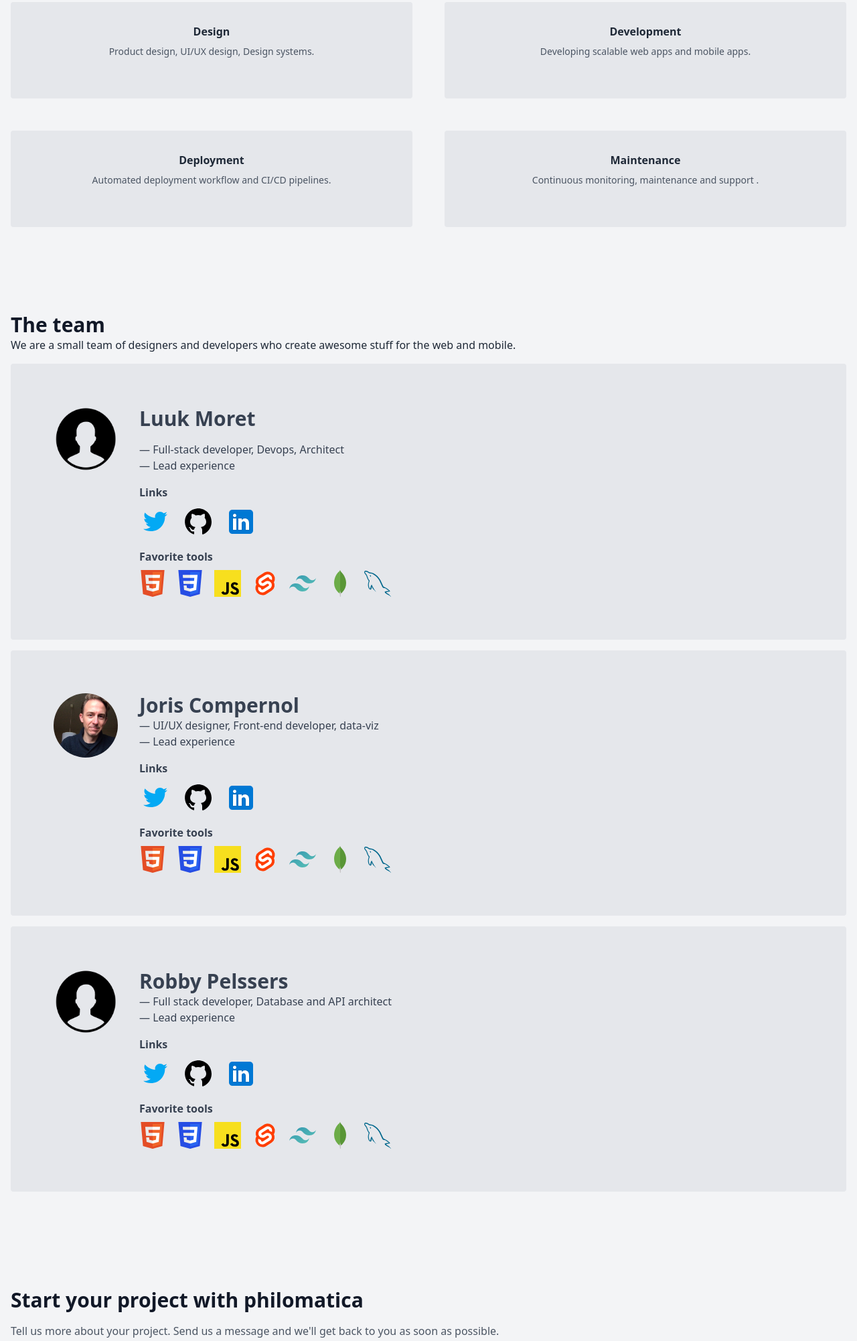
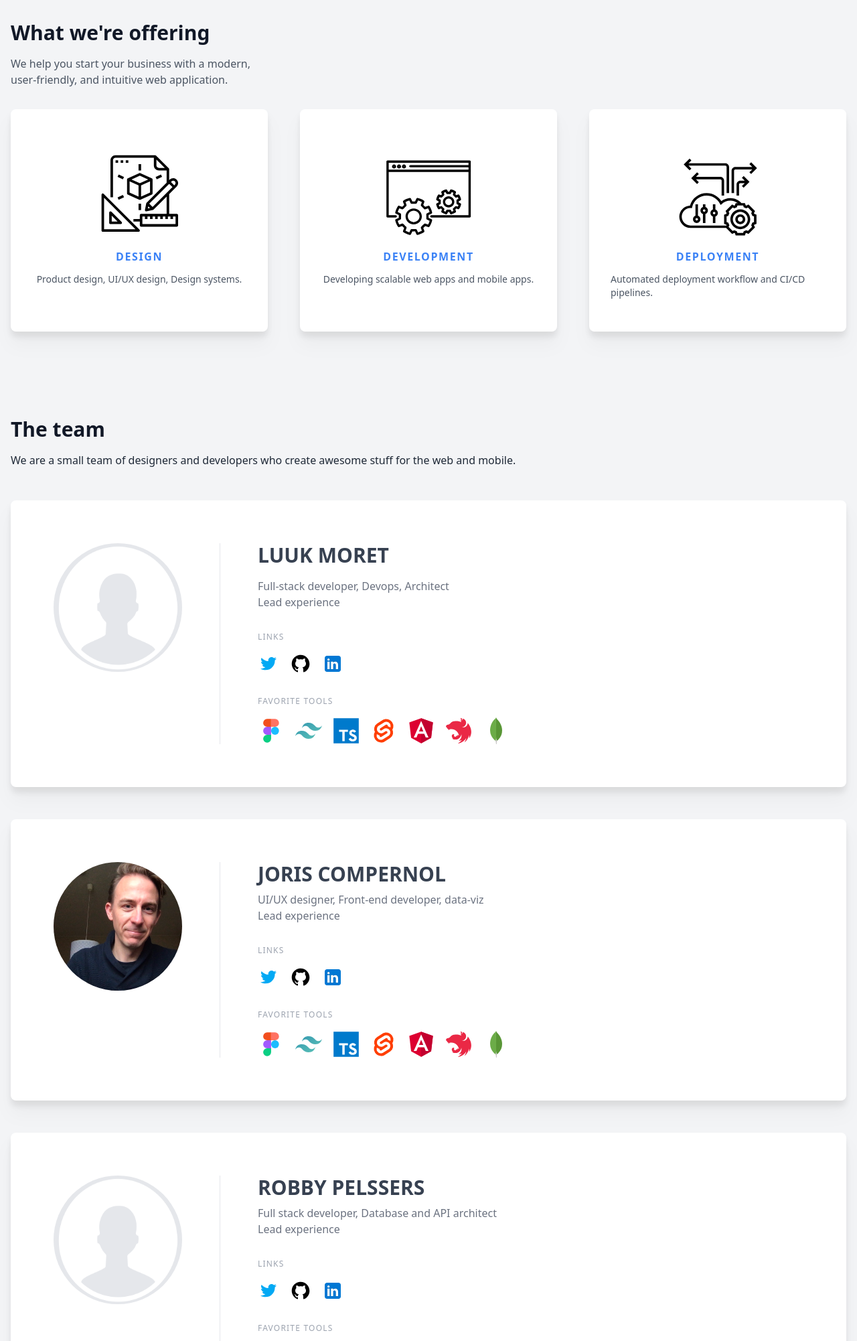
Before and after one commit to Philomathica/philomathica.github.io, a Svelte app: page / in a window 1280 px wide. Shown: the part 570-2572 px from the top of the page at 67% size. Built offline with nearby package versions, Linux system fonts and the light colour scheme.

Commit message:
styling updates

```diff
--- a/src/app.css
+++ b/src/app.css
@@ -5,15 +5,15 @@
 
 @layer base {
   h1 {
-    @apply text-3xl font-bold uppercase;
+    @apply text-3xl font-bold;
   }
 
   h2 {
-    @apply text-xl font-bold uppercase;
+    @apply text-xl font-bold text-gray-900;
   }
 
   h3 {
-    @apply font-bold uppercase;
+    @apply font-bold;
   }
 
   h4 {
--- a/src/routes/index.svelte
+++ b/src/routes/index.svelte
@@ -34,11 +34,11 @@
       </div>
       <div class="container mx-auto"><div class="h-px mx-3 bg-blue-200 opacity-[0.2]" /></div>
     </nav>
-    <section id="hero" class="h-[40vh] flex items-center bg-blue-800 bg-gradient-to-t from-slate-900 to-slate-800">
+    <section id="hero" class="h-[60vh] flex items-center bg-blue-800 bg-gradient-to-t from-slate-900 to-slate-800">
       <div class="container px-4 mx-auto text-white">
-        <h1>Your partner <br /> in design & development</h1>
-        <h2 class="font-thin normal-case">- We create apps and websites your clients will love!</h2>
-        <a class="inline-block px-8 py-3 mt-4 tracking-wide text-white bg-blue-500 rounded-md font-narrow hover:bg-blue-700" href="#contact"
+        <h1 class="text-4xl md:text-5xl uppercase tracking-wider">Your partner <br /> in design & development</h1>
+        <h2 class="font-thin normal-case tracking-wider text-white">- We create apps and websites your clients will love!</h2>
+        <a class="inline-block px-8 py-3 mt-6 tracking-wide text-white bg-blue-500 rounded-md font-narrow hover:bg-blue-700" href="#contact"
           >Let's Get Started!</a
         >
       </div>
@@ -52,126 +52,124 @@
         We help you start your business with a modern, <br />user-friendly, and intuitive web application.
       </p>
 
-      <div class="grid grid-cols-1 gap-12 mt-8 md:grid-cols-2">
-        <div class="flex flex-col items-center p-8 bg-gray-200 rounded h-36">
-          <h4 class="">Design</h4>
-          <p class="mt-2 text-sm text-gray-600">Product design, UI/UX design, Design systems.</p>
+      <div class="grid grid-cols-1 gap-12 mt-8 md:grid-cols-3">
+        <div class="flex flex-col items-center px-8 py-12 bg-white rounded-lg drop-shadow-xl">
+          <img class="m-auto" width="160" height="160" src="/images/design.svg" alt="design" />
+          <h4 class="text-blue-500 font-bold uppercase tracking-widest">Design</h4>
+          <p class="mt-3 text-sm text-gray-600 h-10">Product design, UI/UX design, Design systems.</p>
         </div>
-        <div class="flex flex-col items-center p-8 bg-gray-200 rounded h-36">
-          <h4 class="">Development</h4>
-          <p class="mt-2 text-sm text-gray-600">Developing scalable web apps and mobile apps.</p>
+        <div class="flex flex-col items-center px-8 py-12 bg-white rounded-lg drop-shadow-xl">
+          <img class="m-auto" width="160" height="160" src="/images/development.svg" alt="development" />
+          <h4 class="text-blue-500 font-bold uppercase tracking-widest">Development</h4>
+          <p class="mt-3 text-sm text-gray-600 h-10">Developing scalable web apps and mobile apps.</p>
         </div>
-        <div class="flex flex-col items-center p-8 bg-gray-200 rounded h-36">
-          <h4 class="">Deployment</h4>
-          <p class="mt-2 text-sm text-gray-600">Automated deployment workflow and CI/CD pipelines.</p>
-        </div>
-        <div class="flex flex-col items-center p-8 bg-gray-200 rounded h-36">
-          <h4 class="">Maintenance</h4>
-          <p class="mt-2 text-sm text-gray-600">Continuous monitoring, maintenance and support .</p>
+        <div class="flex flex-col items-center px-8 py-12 bg-white rounded-lg drop-shadow-xl">
+          <img class="m-auto" width="160" height="160" src="/images/deployment.svg" alt="deployment" />
+          <h4 class="text-blue-500 font-bold uppercase tracking-widest">Deployment</h4>
+          <p class="mt-3 text-sm text-gray-600 h-10">Automated deployment workflow and CI/CD pipelines.</p>
         </div>
       </div>
     </section>
 
     <section id="team" class="py-8 md:py-16">
-      <h2 class="text-xl text-gray-900 normal-case md:text-3xl">The team</h2>
-      <p>We are a small team of designers and developers who create awesome stuff for the web and mobile.</p>
+      <h2 class="normal-case md:text-3xl">The team</h2>
+      <p class="pt-4">We are a small team of designers and developers who create awesome stuff for the web and mobile.</p>
 
-      <div class="flex p-16 my-4 bg-gray-200 rounded">
-        <img class="w-24 h-24 rounded-[100%]" src="avatar.png" alt="" />
-        <div class="ml-8 text-gray-700">
-          <h3 class="text-3xl normal-case">Luuk Moret</h3>
-          <ul class="mt-4">
-            <li>— Full-stack developer, Devops, Architect</li>
-            <li>— Lead experience</li>
+      <div class="flex p-16 my-12  bg-white rounded-lg drop-shadow-xl">
+        <img class="w-48 h-48 rounded-full mr-6 bg-gray-200" src="/avatar-white.png" alt="Luuk Moret" />
+        <div class="ml-8 text-gray-700 border-l pl-14">
+          <h3 class="text-3xl uppercase">Luuk Moret</h3>
+          <ul class="text-gray-500 mt-4">
+            <li>Full-stack developer, Devops, Architect</li>
+            <li>Lead experience</li>
           </ul>
-          <h4 class="mt-4 mb-2">Links</h4>
+          <h4 class="mt-8 mb-4 text-gray-400 font-medium text-xs uppercase tracking-widest">Links</h4>
           <div class="flex flex-wrap gap-4">
             <a href="https://github.com/LuukMoret">
-              <img width="48" height="48" src="/icons/twitter.svg" alt="twitter" />
+              <img width="32" height="32" src="/icons/twitter.svg" alt="twitter" />
             </a>
             <a href="https://twitter.com/luukmoret">
-              <img width="48" height="48" src="/icons/github.svg" alt="github" />
+              <img width="32" height="32" src="/icons/github.svg" alt="github" />
             </a>
             <a href="https://www.linkedin.com/in/luukmoret/">
-              <img width="48" height="48" src="/icons/linkedin.svg" alt="linkedin" />
+              <img width="32" height="32" src="/icons/linkedin.svg" alt="linkedin" />
             </a>
           </div>
-          <h4 class="mt-4 mb-2">Favorite tools</h4>
+          <h4 class="mt-8 mb-4 text-gray-400 font-medium text-xs uppercase tracking-widest">Favorite tools</h4>
           <div class="flex flex-wrap gap-4">
-            <div class="tooltip" data-tip="HTML"><img class="w-10 h-10 tooltip" src="/icons/html.svg" alt="html" /></div>
-            <div class="tooltip" data-tip="CSS"><img class="w-10 h-10" src="/icons/css.svg" alt="css" /></div>
-            <div class="tooltip" data-tip="Javascript"><img class="w-10 h-10" src="/icons/javascript.svg" alt="javascript" /></div>
+            <div class="tooltip" data-tip="Figma"><img class="w-10 h-10 tooltip" src="/icons/figma.svg" alt="figma" /></div>
+            <div class="tooltip" data-tip="tailwindcss"><img class="w-10 h-10" src="/icons/tailwindcss.svg" alt="tailwindcss" /></div>
+            <div class="tooltip" data-tip="Typescript"><img class="w-10 h-10" src="/icons/typescript.svg" alt="typescript" /></div>
             <div class="tooltip" data-tip="Svelte"><img class="w-10 h-10" src="/icons/svelte.svg" alt="svelte" /></div>
-            <div class="tooltip" data-tip="Tailwind"><img class="w-10 h-10" src="/icons/tailwindcss.svg" alt="tailwindcss" /></div>
+            <div class="tooltip" data-tip="Angular"><img class="w-10 h-10" src="/icons/angular.svg" alt="angular" /></div>
+            <div class="tooltip" data-tip="Nest"><img class="w-10 h-10" src="/icons/nest.svg" alt="nest" /></div>
             <div class="tooltip" data-tip="Mongodb"><img class="w-10 h-10" src="/icons/mongodb.svg" alt="mongodb" /></div>
-            <div class="tooltip" data-tip="MySql"><img class="w-10 h-10" src="/icons/mysql.svg" alt="mysql" /></div>
           </div>
         </div>
       </div>
 
-      <div class="flex p-16 my-4 bg-gray-200 rounded">
-        <img class="w-24 h-24 rounded-full filtered" src="/images/avatar-joris.jpeg" alt="" />
-
-        <div class="ml-8 text-gray-700">
-          <h3 class="text-3xl normal-case">Joris Compernol</h3>
-          <ul class="">
-            <li>— UI/UX designer, Front-end developer, data-viz</li>
-            <li>— Lead experience</li>
+      <div class="flex p-16 my-12  bg-white rounded-lg drop-shadow-xl">
+        <img class="w-48 h-48 rounded-full mr-6" src="/images/avatar-joris.jpeg" alt="" />
+        <div class="ml-8 text-gray-700 border-l pl-14">
+          <h3 class="text-3xl uppercase">Joris Compernol</h3>
+          <ul class="text-gray-500 mt-2">
+            <li>UI/UX designer, Front-end developer, data-viz</li>
+            <li>Lead experience</li>
           </ul>
-          <h4 class="mt-4 mb-2">Links</h4>
+          <h4 class="mt-8 mb-4 text-gray-400 font-medium text-xs uppercase tracking-widest">Links</h4>
           <div class="flex flex-wrap gap-4">
-            <a href="https://github.com/LuukMoret">
-              <img width="48" height="48" src="/icons/twitter.svg" alt="twitter" />
+            <a href="https://github.com/compernoljoris">
+              <img width="32" height="32" src="/icons/twitter.svg" alt="twitter" />
             </a>
-            <a href="https://twitter.com/luukmoret">
-              <img width="48" height="48" src="/icons/github.svg" alt="github" />
+            <a href="https://twitter.com/compernoljoris">
+              <img width="32" height="32" src="/icons/github.svg" alt="github" />
             </a>
-            <a href="https://www.linkedin.com/in/luukmoret/">
-              <img width="48" height="48" src="/icons/linkedin.svg" alt="linkedin" />
+            <a href="https://www.linkedin.com/in/joriscompernol/">
+              <img width="32" height="32" src="/icons/linkedin.svg" alt="linkedin" />
             </a>
           </div>
-          <h4 class="mt-4 mb-2">Favorite tools</h4>
+          <h4 class="mt-8 mb-4 text-gray-400 font-medium text-xs uppercase tracking-widest">Favorite tools</h4>
           <div class="flex flex-wrap gap-4">
-            <div class="tooltip" data-tip="HTML"><img class="w-10 h-10 tooltip" src="/icons/html.svg" alt="html" /></div>
-            <div class="tooltip" data-tip="CSS"><img class="w-10 h-10" src="/icons/css.svg" alt="css" /></div>
-            <div class="tooltip" data-tip="Javascript"><img class="w-10 h-10" src="/icons/javascript.svg" alt="javascript" /></div>
+            <div class="tooltip" data-tip="Figma"><img class="w-10 h-10 tooltip" src="/icons/figma.svg" alt="figma" /></div>
+            <div class="tooltip" data-tip="tailwindcss"><img class="w-10 h-10" src="/icons/tailwindcss.svg" alt="tailwindcss" /></div>
+            <div class="tooltip" data-tip="Typescript"><img class="w-10 h-10" src="/icons/typescript.svg" alt="typescript" /></div>
             <div class="tooltip" data-tip="Svelte"><img class="w-10 h-10" src="/icons/svelte.svg" alt="svelte" /></div>
-            <div class="tooltip" data-tip="Tailwind"><img class="w-10 h-10" src="/icons/tailwindcss.svg" alt="tailwindcss" /></div>
+            <div class="tooltip" data-tip="Angular"><img class="w-10 h-10" src="/icons/angular.svg" alt="angular" /></div>
+            <div class="tooltip" data-tip="Nest"><img class="w-10 h-10" src="/icons/nest.svg" alt="nest" /></div>
             <div class="tooltip" data-tip="Mongodb"><img class="w-10 h-10" src="/icons/mongodb.svg" alt="mongodb" /></div>
-            <div class="tooltip" data-tip="MySql"><img class="w-10 h-10" src="/icons/mysql.svg" alt="mysql" /></div>
           </div>
         </div>
       </div>
 
-      <div class="flex p-16 my-4 bg-gray-200 rounded">
-        <img class="w-24 h-24 rounded-[100%]" src="avatar.png" alt="" />
-        <div class="ml-8 text-gray-700">
-          <h3 class="text-3xl normal-case">Robby Pelssers</h3>
-          <ul class="">
-            <li>— Full stack developer, Database and API architect</li>
-            <li>— Lead experience</li>
+      <div class="flex p-16 my-12  bg-white rounded-lg drop-shadow-xl">
+        <img class="w-48 h-48 rounded-full mr-6 bg-gray-200" src="/avatar-white.png" alt="" />
+        <div class="ml-8 text-gray-700 border-l pl-14">
+          <h3 class="text-3xl uppercase">Robby Pelssers</h3>
+          <ul class="text-gray-500 mt-2">
+            <li>Full stack developer, Database and API architect</li>
+            <li>Lead experience</li>
           </ul>
-          <h4 class="mt-4 mb-2">Links</h4>
+          <h4 class="mt-8 mb-4 text-gray-400 font-medium text-xs uppercase tracking-widest">Links</h4>
           <div class="flex flex-wrap gap-4">
-            <a href="https://github.com/LuukMoret">
-              <img width="48" height="48" src="/icons/twitter.svg" alt="twitter" />
+            <a href="https://github.com/compernoljoris">
+              <img width="32" height="32" src="/icons/twitter.svg" alt="twitter" />
             </a>
-            <a href="https://twitter.com/luukmoret">
-              <img width="48" height="48" src="/icons/github.svg" alt="github" />
+            <a href="https://twitter.com/compernoljoris">
+              <img width="32" height="32" src="/icons/github.svg" alt="github" />
             </a>
-            <a href="https://www.linkedin.com/in/luukmoret/">
-              <img width="48" height="48" src="/icons/linkedin.svg" alt="linkedin" />
+            <a href="https://www.linkedin.com/in/joriscompernol/">
+              <img width="32" height="32" src="/icons/linkedin.svg" alt="linkedin" />
             </a>
           </div>
-          <h4 class="mt-4 mb-2">Favorite tools</h4>
+          <h4 class="mt-8 mb-4 text-gray-400 font-medium text-xs uppercase tracking-widest">Favorite tools</h4>
           <div class="flex flex-wrap gap-4">
-            <div class="tooltip" data-tip="HTML"><img class="w-10 h-10 tooltip" src="/icons/html.svg" alt="html" /></div>
-            <div class="tooltip" data-tip="CSS"><img class="w-10 h-10" src="/icons/css.svg" alt="css" /></div>
-            <div class="tooltip" data-tip="Javascript"><img class="w-10 h-10" src="/icons/javascript.svg" alt="javascript" /></div>
+            <div class="tooltip" data-tip="Figma"><img class="w-10 h-10 tooltip" src="/icons/figma.svg" alt="figma" /></div>
+            <div class="tooltip" data-tip="tailwindcss"><img class="w-10 h-10" src="/icons/tailwindcss.svg" alt="tailwindcss" /></div>
+            <div class="tooltip" data-tip="Typescript"><img class="w-10 h-10" src="/icons/typescript.svg" alt="typescript" /></div>
             <div class="tooltip" data-tip="Svelte"><img class="w-10 h-10" src="/icons/svelte.svg" alt="svelte" /></div>
-            <div class="tooltip" data-tip="Tailwind"><img class="w-10 h-10" src="/icons/tailwindcss.svg" alt="tailwindcss" /></div>
+            <div class="tooltip" data-tip="Angular"><img class="w-10 h-10" src="/icons/angular.svg" alt="angular" /></div>
+            <div class="tooltip" data-tip="Nest"><img class="w-10 h-10" src="/icons/nest.svg" alt="nest" /></div>
             <div class="tooltip" data-tip="Mongodb"><img class="w-10 h-10" src="/icons/mongodb.svg" alt="mongodb" /></div>
-            <div class="tooltip" data-tip="MySql"><img class="w-10 h-10" src="/icons/mysql.svg" alt="mysql" /></div>
           </div>
         </div>
       </div>
@@ -185,15 +183,15 @@
       <div class="p-16 mt-4 bg-gray-200">item3</div>
     </section> -->
 
-    <section id="contact" class="py-8 md:py-16">
-      <h2 class="text-xl text-gray-900 normal-case md:text-3xl">Start your project with philomatica</h2>
+    <section id="contact" class="py-8 md:py-16 text-center">
+      <h2 class="md:text-3xl">Start your project with philomatica</h2>
 
       <p class="pt-4 font-normal text-gray-600 text-">
         Tell us more about your project. Send us a message and we'll get back to you as soon as possible.
       </p>
       <a
         href="mailto:philomaticateam@gmail.com"
-        class="inline-block px-8 py-3 mt-4 tracking-wide text-white bg-blue-500 rounded-md font-narrow hover:bg-blue-700"
+        class="inline-block px-8 py-3 mt-8 tracking-wide text-white bg-blue-500 rounded-md font-narrow hover:bg-blue-700"
         >Send us an Email
       </a>
     </section>
```
Also changed, not shown: tailwind.config.cjs (+22 -1 lines), static/images/deployment.svg (added), static/images/design.svg (added), static/images/development.svg (added).
